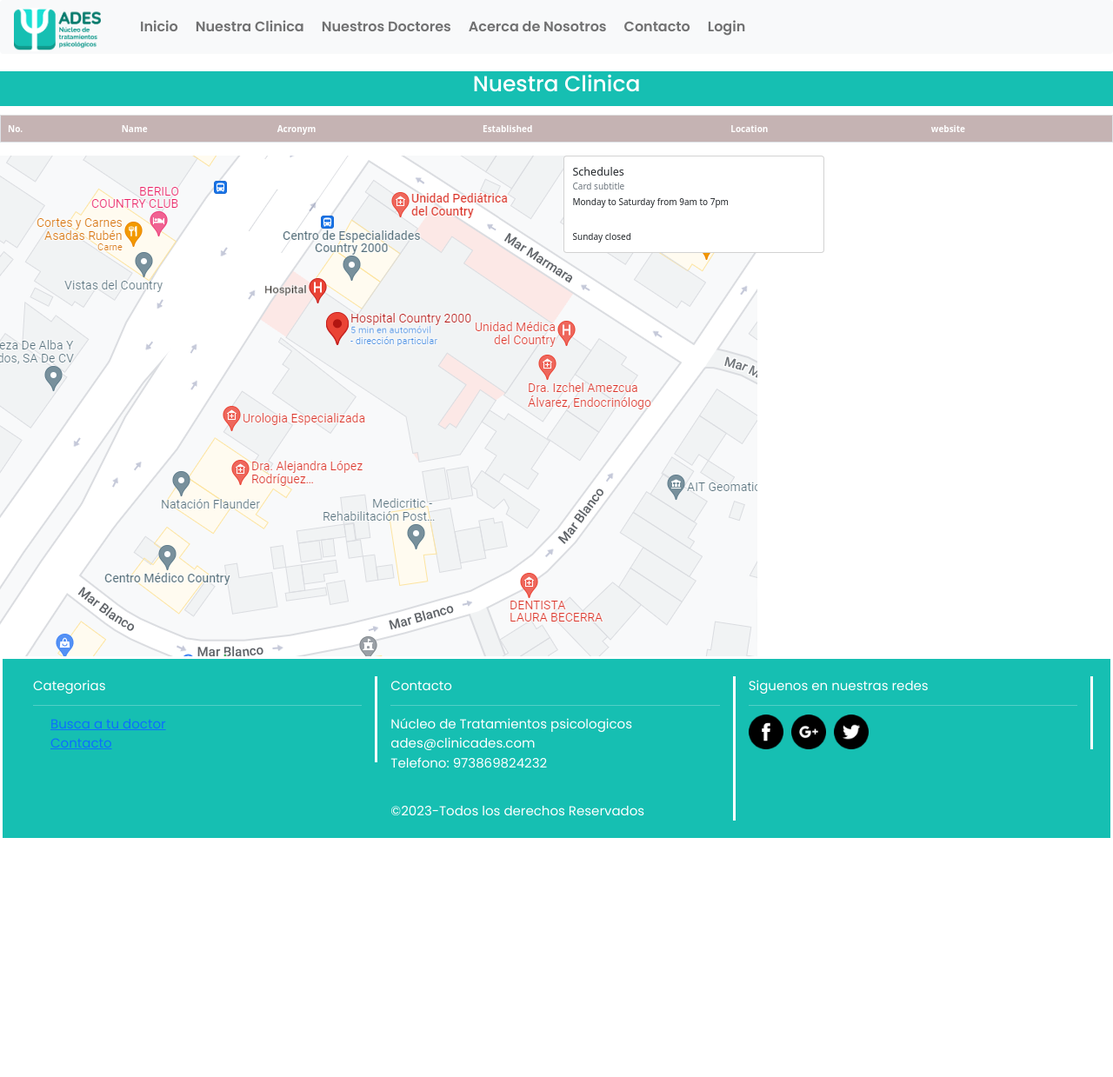
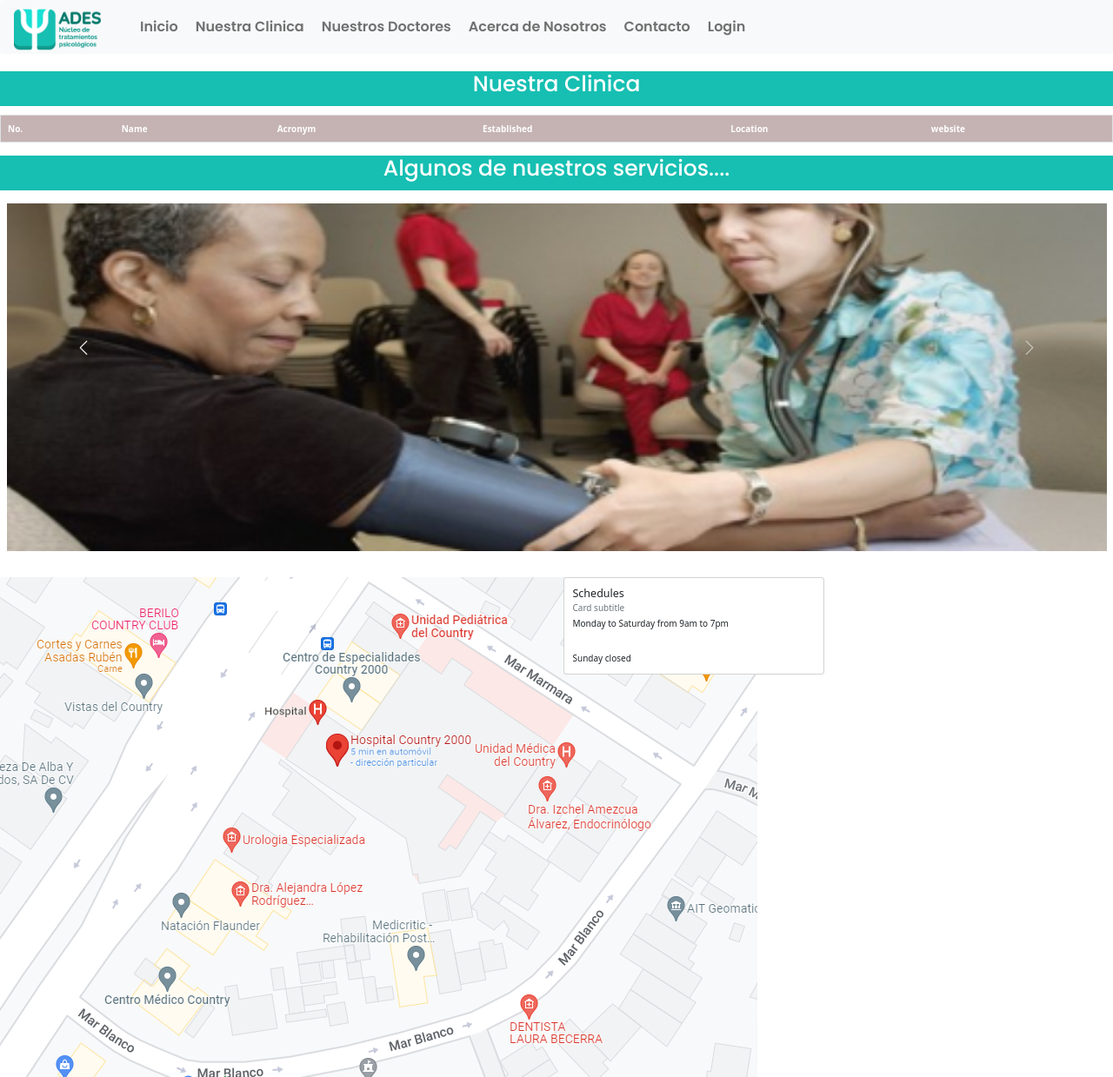
Before and after one commit to krizuwu/Producto-integrador.-Im-genes-para-un-sitio-web-comercial, a PHP site: page /medical_college.php in a window 1280 px wide. Shown: the top 1239 px of the page at 87% size. Before the commit the page ends 964 px from the top, so only its background shows below. Run offline with PHP 8.4, Linux system fonts and the light colour scheme; lists and menus that the app fills with data are empty.

Commit message:
2.1
imagenes editadas subida

```diff
--- a/Proyect-UDG-Web-site-main/PHP/public/medical_college.php
+++ b/Proyect-UDG-Web-site-main/PHP/public/medical_college.php
@@ -13,6 +13,46 @@
 
                               </table>
 	</div>
+    <div class="form-group mc">
+<h1 class="text-center" style="background-color:#16bfb2;color: #fff; height: 40px; font-family: 'Poppins', sans-serif;">Algunos de nuestros servicios.... </h1>
+ </div>
+    <!-- carousel imagenes -->
+
+<div class="container-fluid">
+  <div id="carouselExampleControls" style="width: 100%;" class="carousel slide" data-bs-ride="carousel">
+    <div class="carousel-inner">
+
+      <div class="carousel-item active">
+        <img src="./photo/Imagen4-editada.jpg" style="width: 100%; height: 400px; object-fit: cover;" class="d-block w-100" alt="...">
+      </div>
+      <div class="carousel-item">
+        <img src="./photo/Imagen5-editada.png" style="width: 100%; height: 400px; object-fit: cover;" class="d-block w-100" alt="...">
+      </div>
+    </div>
+    <div class="carousel-item">
+        <img src="./photo/Imagen6-editada.jpg" style="width: 100%; height: 400px; object-fit: cover;" class="d-block w-100" alt="...">
+      </div>
+    </div>
+    <div class="carousel-item">
+        <img src="./photo/Imagen7-editada.jpg" style="width: 100%; height: 400px; object-fit: cover;" class="d-block w-100" alt="...">
+      </div>
+      <div class="carousel-item">
+        <img src="./photo/Imagen8-editada.jpg" style="width: 100%; height: 400px; object-fit: cover;" class="d-block w-100" alt="...">
+        </div>
+     </div>
+    <button class="carousel-control-prev" type="button" data-bs-target="#carouselExampleControls" data-bs-slide="prev">
+      <span class="carousel-control-prev-icon" aria-hidden="true"></span>
+      <span class="visually-hidden">Previous</span>
+    </button>
+    <button class="carousel-control-next" type="button" data-bs-target="#carouselExampleControls" data-bs-slide="next">
+      <span class="carousel-control-next-icon" aria-hidden="true"></span>
+      <span class="visually-hidden">Next</span>
+    </button>
+        </div>
+    </div>
+</div>
+
+<br><br>
 	<div class="">
 		<div class="row">
 			<div class="col-6">
@@ -46,6 +86,12 @@
 
 
 	<script src="js/bootstrap.min.js"></script>
+    <script src="js/jquery-1.9.0.min.js"></script>
+	<script src="js/bootstrap.min.js"></script>
+<!-- JavaScript Bundle with Popper -->
+<!-- JavaScript Bundle with Popper -->
+<script src="https://cdn.jsdelivr.net/npm/bootstrap@5.2.2/dist/js/bootstrap.bundle.min.js" integrity="sha384-OERcA2EqjJCMA+/3y+gxIOqMEjwtxJY7qPCqsdltbNJuaOe923+mo//f6V8Qbsw3" crossorigin="anonymous"></script>
+
 
 </body>
 </html>
```
Also changed, not shown: Proyect-UDG-Web-site-main/PHP/public/contactus.php (+4 -7 lines), Proyect-UDG-Web-site-main/PHP/public/index.php (+4 -5 lines), Proyect-UDG-Web-site-main/PHP/public/photo/Imagen1- modificada (3).jpg (added), Proyect-UDG-Web-site-main/PHP/public/photo/Imagen1- modificada.jpg (added), Proyect-UDG-Web-site-main/PHP/public/photo/Imagen10-editada.jpg (added), Proyect-UDG-Web-site-main/PHP/public/photo/Imagen2-modificada.jpg (added), Proyect-UDG-Web-site-main/PHP/public/photo/Imagen3-editada.jpg (added), Proyect-UDG-Web-site-main/PHP/public/photo/Imagen4-editada.jpg (added), Proyect-UDG-Web-site-main/PHP/public/photo/Imagen5-editada.png (added), Proyect-UDG-Web-site-main/PHP/public/photo/Imagen6-editada.jpg (added), Proyect-UDG-Web-site-main/PHP/public/photo/Imagen7-editada.jpg (added), Proyect-UDG-Web-site-main/PHP/public/photo/Imagen8-editada.jpg (added), Proyect-UDG-Web-site-main/PHP/public/photo/Imagen9-editada.jpg (added).
